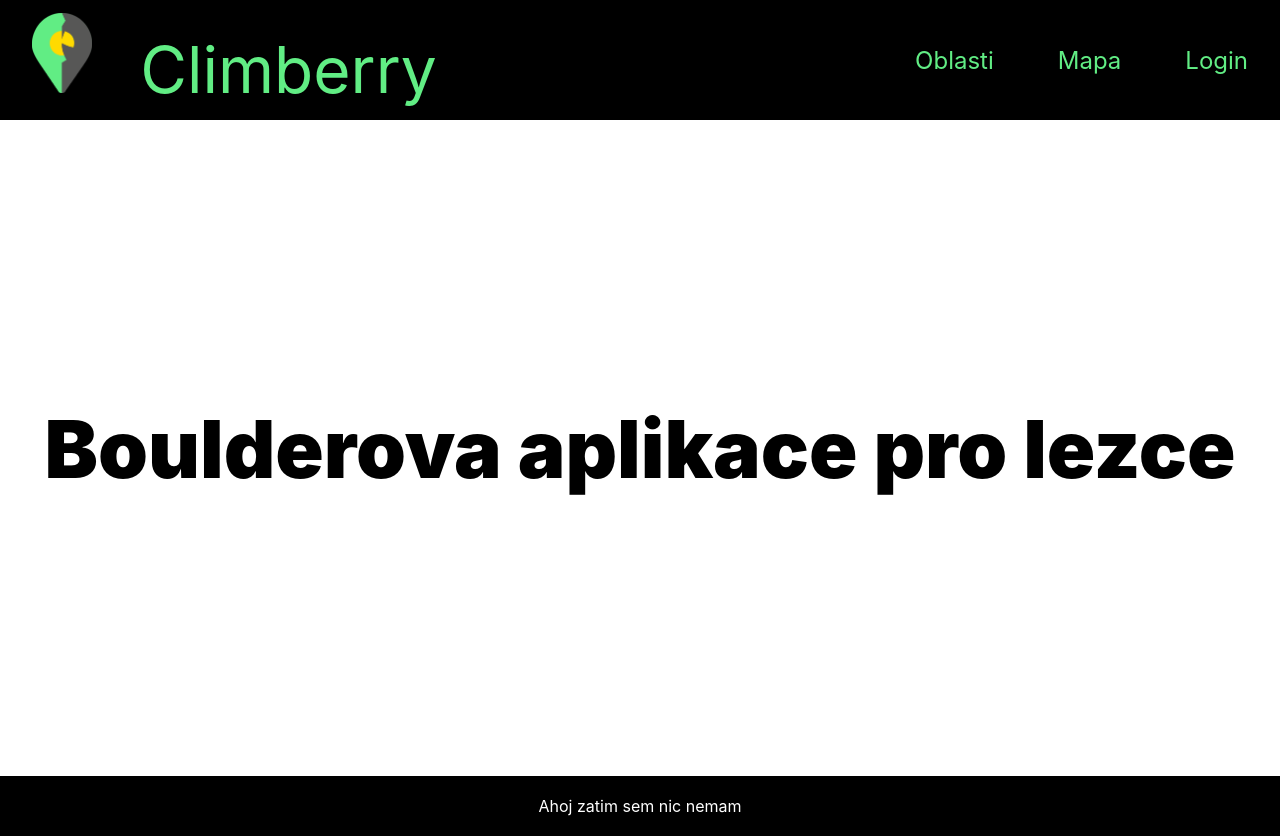
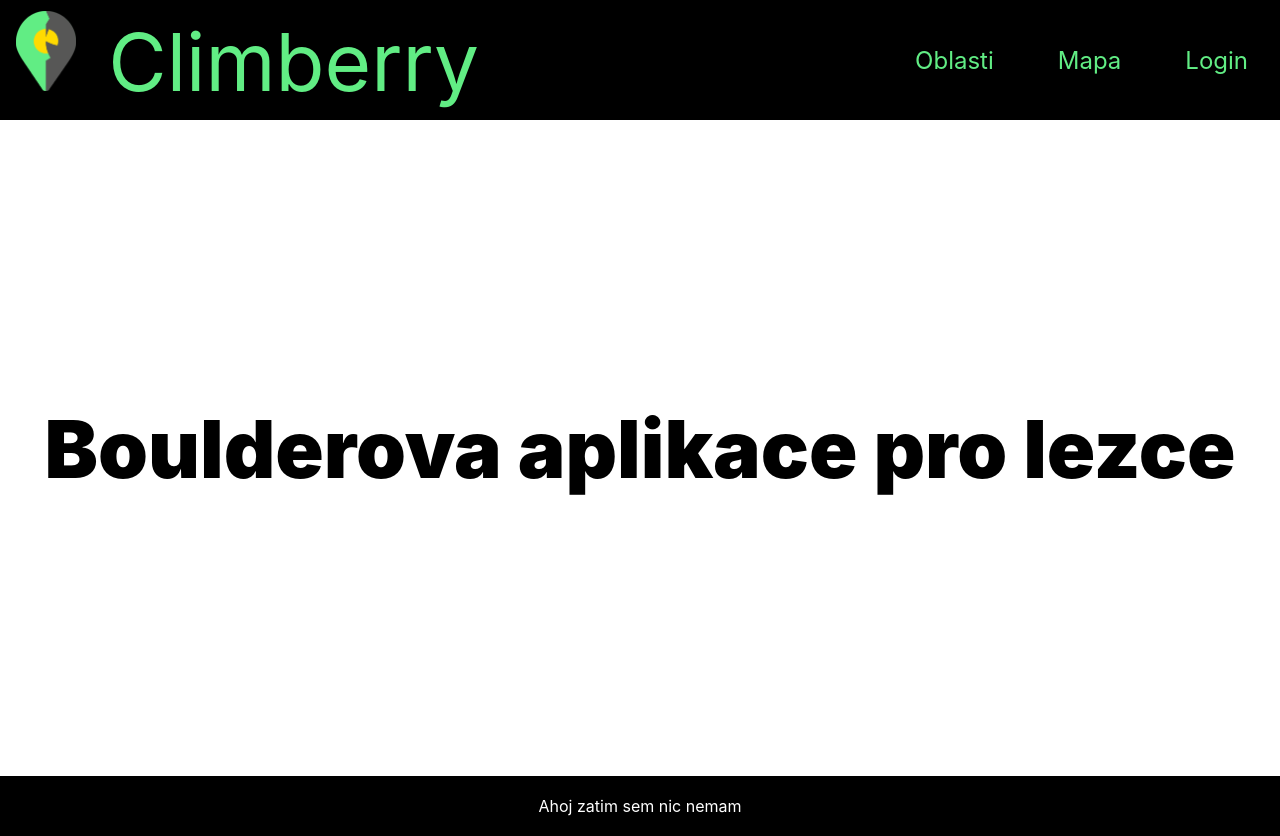
Before and after one commit to StepanZamaz/lezweb, a Next.js app: page / in a window 1280 px wide. Built offline with nearby package versions, Linux system fonts and the light colour scheme.

Commit message:
Fixed-issues
nahrazení function a interface

```diff
--- a/components/Layout.tsx
+++ b/components/Layout.tsx
@@ -1,10 +1,7 @@
 import Footer from "./Footer";
 import Navbar from "./Navbar";
 
-interface LayoutProps {
-    children: React.ReactNode;
- }
-export default function Layout({children} : LayoutProps) {
+const Layout:React.FC = ({children})=> {
     return(
         <div>
             <Navbar/>
@@ -13,3 +10,4 @@ export default function Layout({children} : LayoutProps) {
         </div>
     )
 }
+export default Layout;
--- a/components/Navbar.tsx
+++ b/components/Navbar.tsx
@@ -3,7 +3,7 @@ import React from 'react'
 import styled from 'styled-components'
 
 const logo = require('../public/logo.png');
-console.log(logo);
+
 const Nav = styled.nav`
     height: 120px;
     background-color: #000;
@@ -18,13 +18,13 @@ const StyledLink = styled.a`
     color: #61ed84;
 `
 const StyledNadpis = styled.a`
-    font-size: 4em;
+    font-size: 5em;
     padding: 0rem 1rem;
     color: #61ed84;
 `
 const StyledImg = styled.img`
     height: 5em;
-    padding: 0rem 2rem;
+    padding: 0rem 1rem;
 `
 
 const Navbar = () => {
--- a/pages/[locations].tsx
+++ b/pages/[locations].tsx
@@ -25,14 +25,14 @@ const Locations: NextPage = () => {
     return(
         <div>
             <h1>{oblast.nazevOblasti}</h1>
-            {Object.keys(oblast).map(function(key, index){
+            {Object.keys(oblast).map((key, index)=>{
                             if(typeof(oblast[key]) === 'object'){
                                 const nazevBloku = oblast[key].nazevBloku;
                                 const cesty = oblast[key].cesty;
                                 return(
                                     <div key={index.toString()}>
                                         <h1>název bloku: {nazevBloku}</h1>
-                                        {Object.keys(cesty).map(function(key){
+                                        {Object.keys(cesty).map((key)=>{
                                             const val = cesty[key];
                                             return(
                                                 <div>
--- a/pages/listLoc.tsx
+++ b/pages/listLoc.tsx
@@ -39,7 +39,7 @@ const ListLoc: NextPage = () =>{
             </RowImage>
             <SeznamOblasti>
             <ul>
-            {Object.keys(boulders).map(function(key, index){
+            {Object.keys(boulders).map((key, index)=>{
                 const oblast = boulders[key];
                 return(
                     <Link href="/[locations]" as={`/${oblast.id}`} key={oblast.id}>
```
